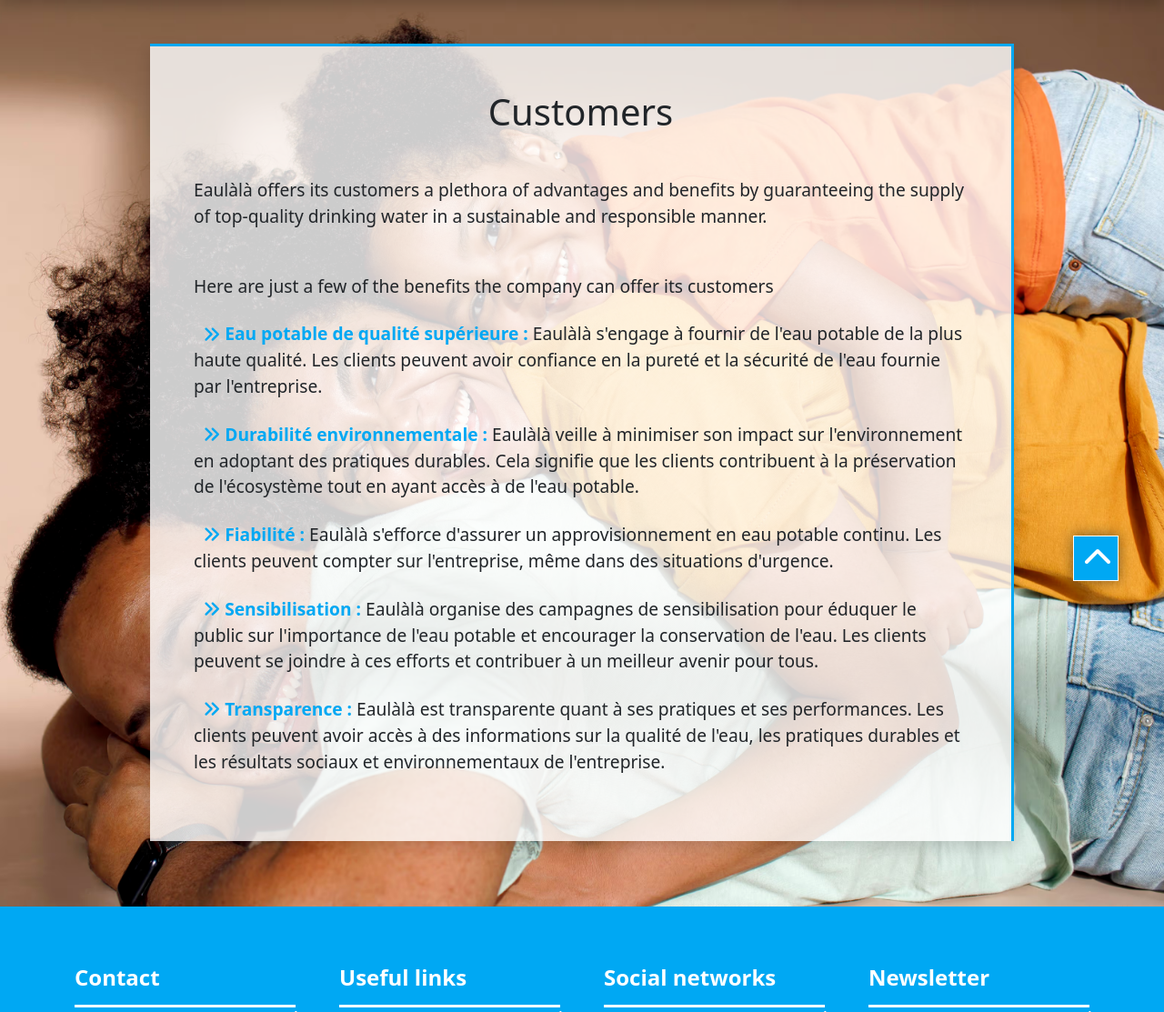
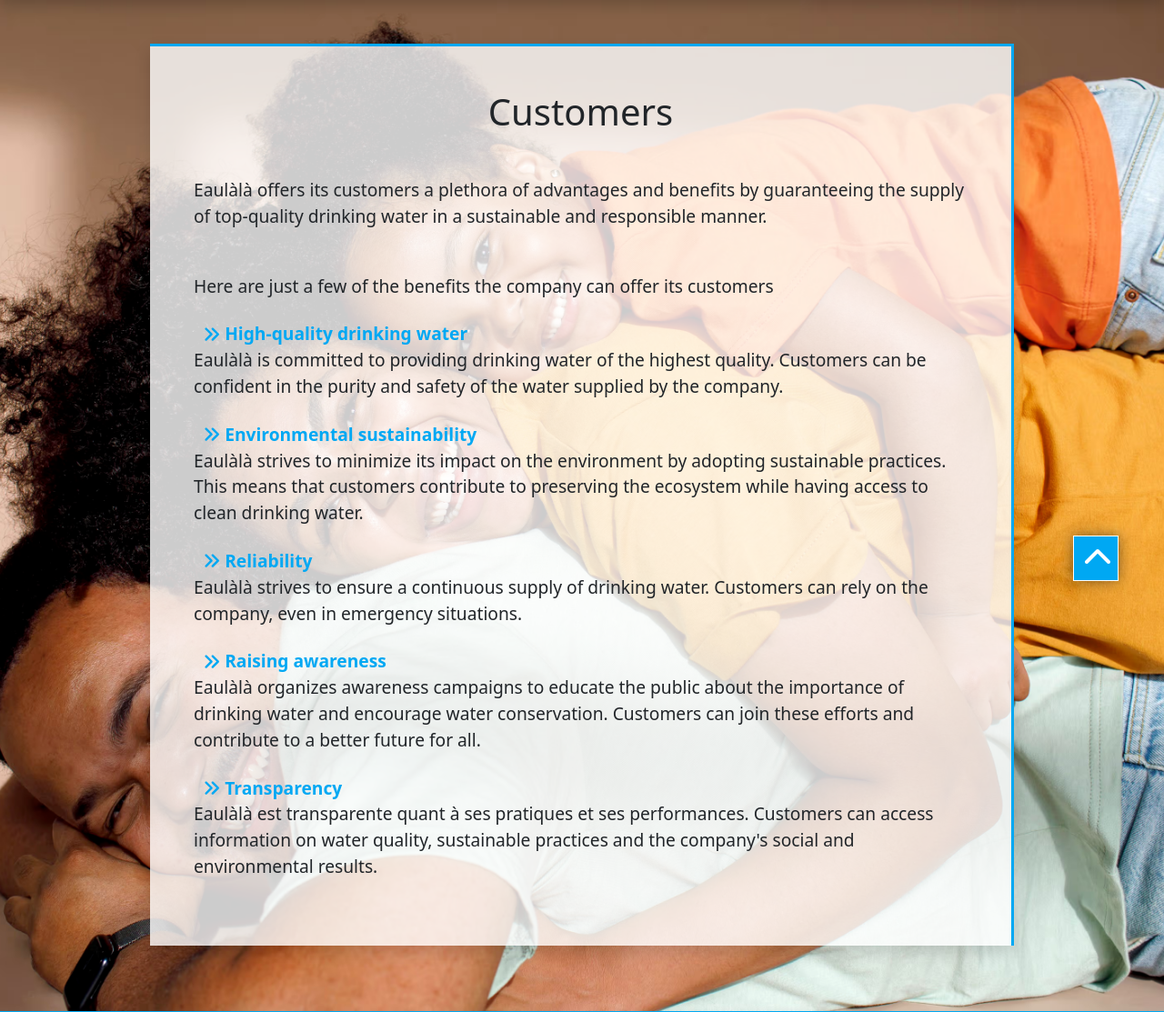
Before and after one commit to euclidessoft/eaulala, a Symfony app: template templates/site/client.html.twig in a window 1280 px wide; the page is wider, and only the part inside the window is pictured. Shown: the part 81-1194 px from the top of that part at 91% size. Run offline with Twig, Linux system fonts and the light colour scheme; the template is opened without the code that fills it, so the values that code supplies are empty; some libraries are stand-ins or nearby versions.

Commit message:
29-10-2023 19:43 suite traduction

```diff
--- a/templates/site/client.html.twig
+++ b/templates/site/client.html.twig
@@ -19,29 +19,33 @@
                     </p>
                     <p class="mb-4">
                         <i class="fa-solid fa-angles-right text-primaire"></i>
-                        <b>{{ "Eau potable de qualité supérieure : "|trans }}</b>
-                        {{ "Eaulàlà s'engage à fournir de l'eau potable de la plus haute qualité. "|trans }}
-                        {{ " Les clients peuvent avoir confiance en la pureté et la sécurité de l'eau fournie par l'entreprise."|trans }}
+                        <b>{{ "Eau potable de qualité supérieure"|trans }}</b><br>
+                        {{ "Eaulàlà s'engage à fournir de l'eau potable de la plus haute qualité."|trans }}
+                        {{ "Les clients peuvent avoir confiance en la pureté et la sécurité de l'eau fournie par l'entreprise."|trans }}
                     </p>
                     <p class="mb-4">
                         <i class="fa-solid fa-angles-right text-primaire"></i>
-                        <b>{{ "Durabilité environnementale : "|trans }}</b>
-                        {{ "Eaulàlà veille à minimiser son impact sur l'environnement en adoptant des pratiques durables. Cela signifie que les clients contribuent à la préservation de l'écosystème tout en ayant accès à de l'eau potable."|trans }}
+                        <b>{{ "Durabilité environnementale"|trans }}</b><br>
+                        {{ "Eaulàlà veille à minimiser son impact sur l'environnement en adoptant des pratiques durables."|trans}}
+                        {{ "Cela signifie que les clients contribuent à la préservation de l'écosystème tout en ayant accès à de l'eau potable."|trans }}
                     </p>
                     <p class="mb-4">
                         <i class="fa-solid fa-angles-right text-primaire"></i>
-                        <b>{{ "Fiabilité : "|trans }}</b>
-                        {{ "Eaulàlà s'efforce d'assurer un approvisionnement en eau potable continu. Les clients peuvent compter sur l'entreprise, même dans des situations d'urgence."|trans }}
+                        <b>{{ "Fiabilité"|trans }}</b><br>
+                        {{ "Eaulàlà s'efforce d'assurer un approvisionnement en eau potable continu."|trans}}
+                        {{ "Les clients peuvent compter sur l'entreprise, même dans des situations d'urgence."|trans }}
                     </p>
                     <p class="mb-4">
                         <i class="fa-solid fa-angles-right text-primaire"></i>
-                        <b>{{ "Sensibilisation : "|trans }}</b>
-                        {{ "Eaulàlà organise des campagnes de sensibilisation pour éduquer le public sur l'importance de l'eau potable et encourager la conservation de l'eau. Les clients peuvent se joindre à ces efforts et contribuer à un meilleur avenir pour tous."|trans }}
+                        <b>{{ "Sensibilisation"|trans }}</b><br>
+                        {{ "Eaulàlà organise des campagnes de sensibilisation pour éduquer le public sur l'importance de l'eau potable et encourager la conservation de l'eau."|trans}}
+                        {{ "Les clients peuvent se joindre à ces efforts et contribuer à un meilleur avenir pour tous."|trans }}
                     </p>
                     <p class="mb-4">
                         <i class="fa-solid fa-angles-right text-primaire"></i>
-                        <b>{{ "Transparence : "|trans }}</b>
-                        {{ " Eaulàlà est transparente quant à ses pratiques et ses performances. Les clients peuvent avoir accès à des informations sur la qualité de l'eau, les pratiques durables et les résultats sociaux et environnementaux de l'entreprise."|trans }}
+                        <b>{{ "Transparence"|trans }}</b><br>
+                        {{ " Eaulàlà est transparente quant à ses pratiques et ses performances."|trans}}
+                        {{ "Les clients peuvent avoir accès à des informations sur la qualité de l'eau, les pratiques durables et les résultats sociaux et environnementaux de l'entreprise."|trans }}
                     </p>
                 </div>
             </div>
```
